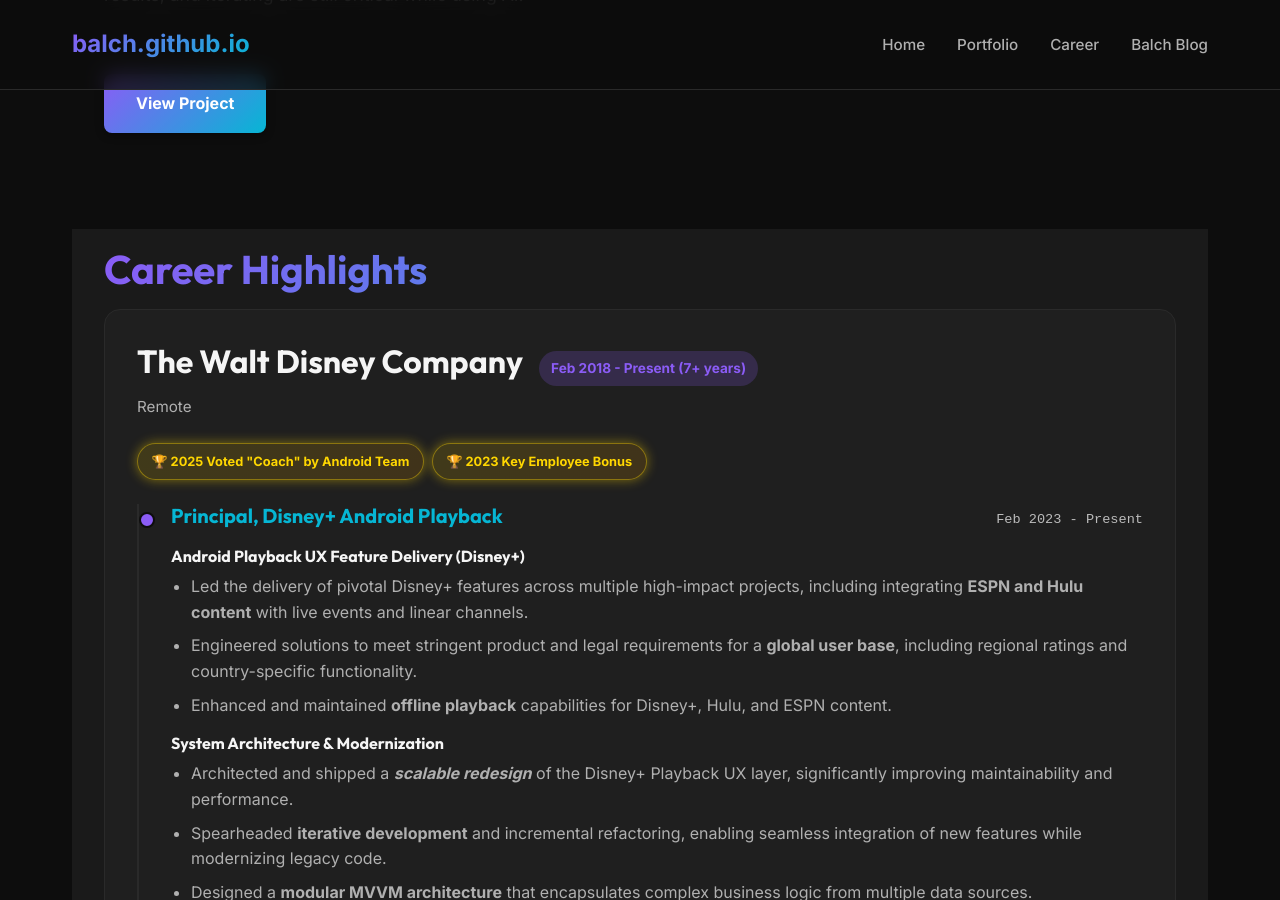
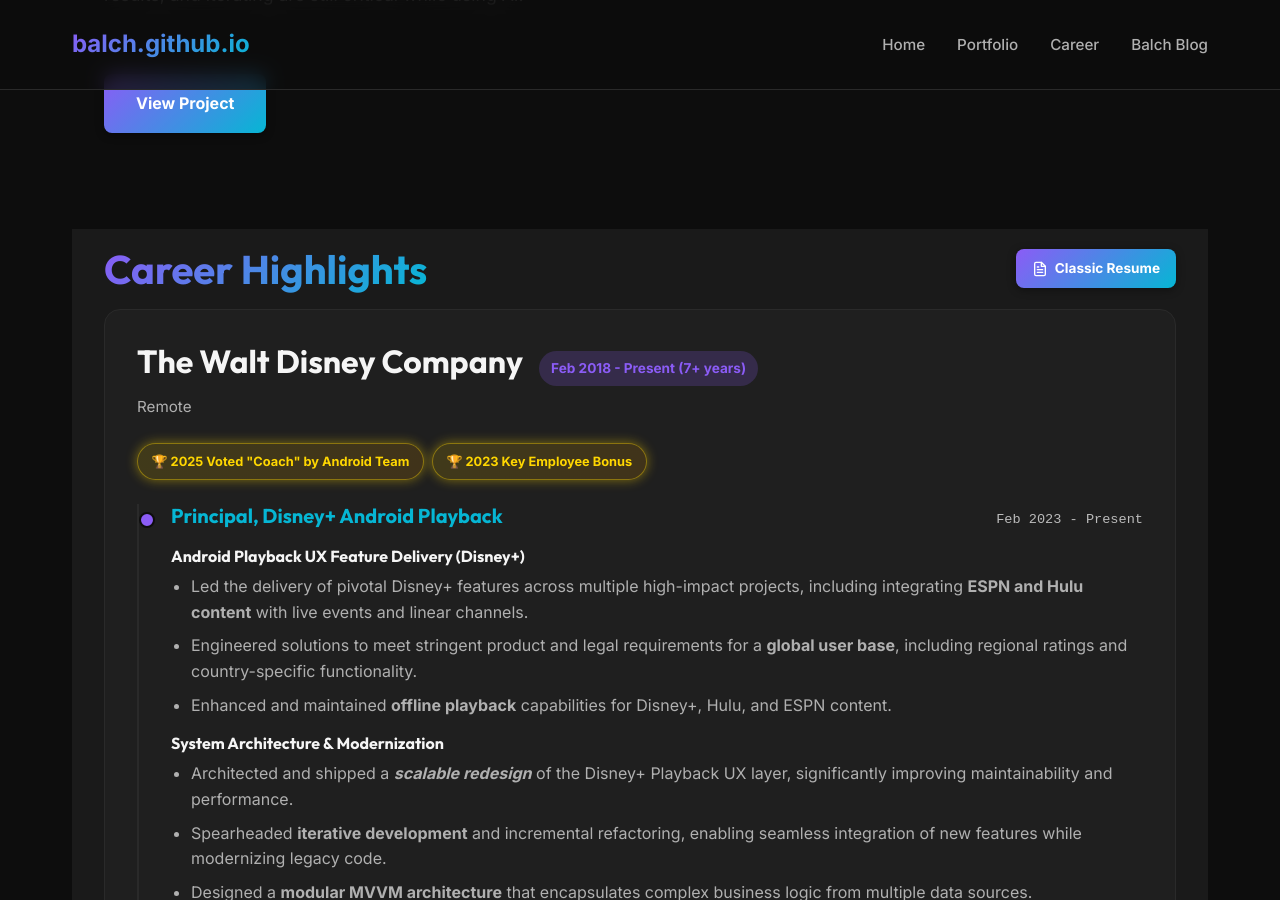
Before and after one commit to balch/balch.github.io, a Jekyll site: the page built from index.md, in a window 1280 px wide and 900 px high, scrolled down 5986 px. Built offline with Jekyll 4.4.1, drawn with Linux system fonts in a browser that asks for light colours.

Commit message:
feat: Relocate resume button from career footer to header with updated styling and add scroll-margin-top for anchor links.

```diff
--- a/_layouts/home.html
+++ b/_layouts/home.html
@@ -160,6 +160,17 @@ layout: default
     <div class="career-container">
         <div class="career-section-header">
             <h2>Career Highlights</h2>
+            <a href="/resume/" class="btn classic-resume-btn" aria-label="View Classic Resume">
+                <svg xmlns="http://www.w3.org/2000/svg" width="16" height="16" viewBox="0 0 24 24" fill="none"
+                    stroke="currentColor" stroke-width="2" stroke-linecap="round" stroke-linejoin="round">
+                    <path d="M14 2H6a2 2 0 0 0-2 2v16a2 2 0 0 0 2 2h12a2 2 0 0 0 2-2V8z"></path>
+                    <polyline points="14 2 14 8 20 8"></polyline>
+                    <line x1="16" y1="13" x2="8" y2="13"></line>
+                    <line x1="16" y1="17" x2="8" y2="17"></line>
+                    <polyline points="10 9 9 9 8 9"></polyline>
+                </svg>
+                Classic Resume
+            </a>
         </div>
         <div class="employment-web-view">
             {% for exp in site.data.employment.experience %}
@@ -220,19 +231,7 @@ layout: default
             {% endif %}
             {% endfor %}
         </div>
-        <div class="career-footer">
-            <a href="/resume/" class="btn print-btn" aria-label="View Resume">
-                <svg xmlns="http://www.w3.org/2000/svg" width="18" height="18" viewBox="0 0 24 24" fill="none"
-                    stroke="currentColor" stroke-width="2" stroke-linecap="round" stroke-linejoin="round">
-                    <path d="M14 2H6a2 2 0 0 0-2 2v16a2 2 0 0 0 2 2h12a2 2 0 0 0 2-2V8z"></path>
-                    <polyline points="14 2 14 8 20 8"></polyline>
-                    <line x1="16" y1="13" x2="8" y2="13"></line>
-                    <line x1="16" y1="17" x2="8" y2="17"></line>
-                    <polyline points="10 9 9 9 8 9"></polyline>
-                </svg>
-                View Full Resume
-            </a>
-        </div>
+
     </div>
 </section>
 
--- a/assets/css/main.css
+++ b/assets/css/main.css
@@ -1237,8 +1237,13 @@ html {
 }
 
 .career-section-header {
+    display: flex;
+    justify-content: space-between;
+    align-items: center;
     margin-bottom: 1rem;
     padding-top: 1rem;
+    gap: 1rem;
+    width: 100%;
 }
 
 .career-section-header h2 {
@@ -1250,9 +1255,24 @@ html {
     margin: 0;
 }
 
-.career-footer {
-    text-align: center;
-    padding: 2rem 0;
+.classic-resume-btn {
+    display: flex;
+    align-items: center;
+    gap: 0.4rem;
+    padding: 0.5rem 1rem;
+    font-size: 0.85rem;
+    white-space: nowrap;
+}
+
+.classic-resume-btn svg {
+    flex-shrink: 0;
+}
+
+/* Scroll offset for anchor navigation (account for fixed header) */
+#bio,
+#portfolio,
+#career {
+    scroll-margin-top: 80px;
 }
 
 /* ================================================================
@@ -2054,14 +2074,16 @@ html {
     .career-section-header {
         padding-top: 0.5rem;
         margin-bottom: 0.75rem;
+        flex-wrap: wrap;
     }
 
     .career-section-header h2 {
         font-size: 1.5rem;
     }
 
-    .career-footer {
-        padding: 1.5rem 0;
+    .classic-resume-btn {
+        padding: 0.4rem 0.8rem;
+        font-size: 0.75rem;
     }
 
     /* Employment Card Mobile */
```
